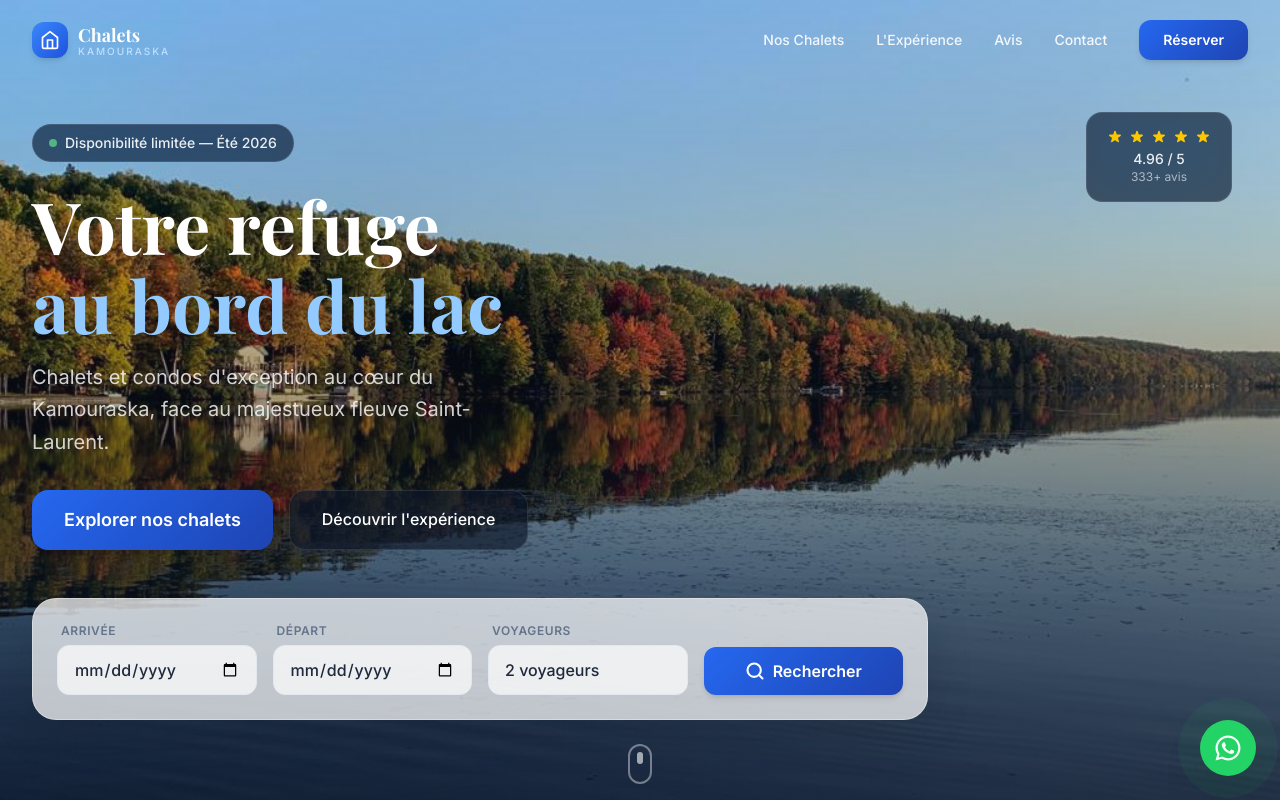
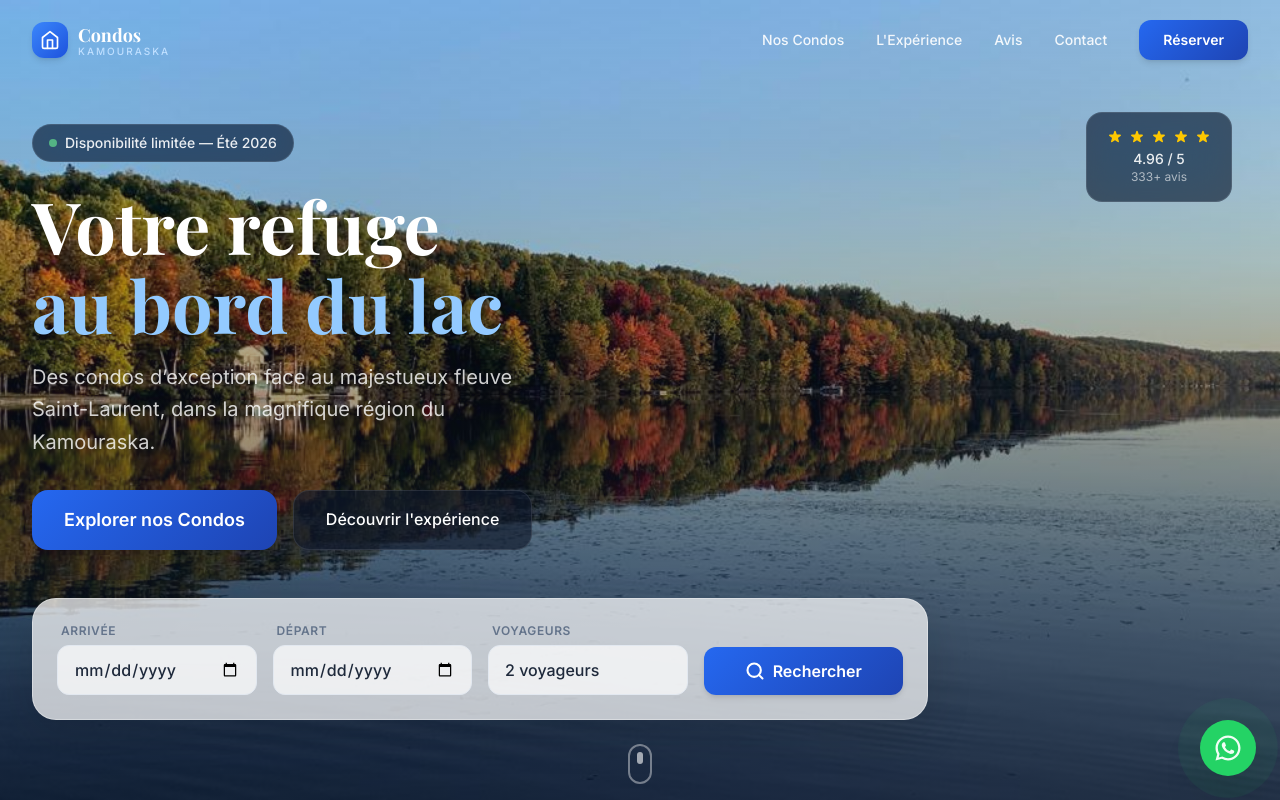
Before and after one commit to lreinaca/rental-platform, a Next.js app in the folder frontend/: page / in a window 1280 px wide. Shown: the top 800 px of the page. Built offline with nearby package versions, Linux system fonts and the light colour scheme; a web font is replaced by a local one.

Commit message:
actualizacion componentes

```diff
--- a/frontend/src/app/globals.css
+++ b/frontend/src/app/globals.css
@@ -1,7 +1,7 @@
 @import "tailwindcss";
 
 /* ============================================================
-   DESIGN SYSTEM — Chalets Kamouraska
+   DESIGN SYSTEM — Condos Kamouraska
    Lake Blue & Modern Scandinavian
    ============================================================ */
 
--- a/frontend/src/app/properties/[id]/page.tsx
+++ b/frontend/src/app/properties/[id]/page.tsx
@@ -14,7 +14,7 @@ export async function generateMetadata({
     const property = await getPropertyById(id);
     if (!property) return { title: "Propriété non trouvée" };
     return {
-        title: `${property.name} — Chalets Kamouraska`,
+        title: `${property.name} — Condos Kamouraska`,
         description: property.shortDescription,
     };
 }
--- a/frontend/src/app/properties/page.tsx
+++ b/frontend/src/app/properties/page.tsx
@@ -4,9 +4,9 @@ import Image from "next/image";
 import { Metadata } from "next";
 
 export const metadata: Metadata = {
-    title: "Nos Propriétés — Chalets Kamouraska",
+    title: "Nos Propriétés — Condos Kamouraska",
     description:
-        "Explorez notre collection de chalets et condos haut de gamme au bord du fleuve Saint-Laurent à Kamouraska, Québec.",
+        "Explorez notre collection de Condos et condos haut de gamme au bord du fleuve Saint-Laurent à Kamouraska, Québec.",
 };
 
 export default async function PropertiesPage() {
@@ -18,7 +18,7 @@ export default async function PropertiesPage() {
             <div className="relative h-64 lg:h-80 overflow-hidden">
                 <Image
                     src="/images/aerial-property.png"
-                    alt="Vue aérienne du domaine Chalets Kamouraska"
+                    alt="Vue aérienne du domaine Condos Kamouraska"
                     fill
                     className="object-cover"
                     sizes="100vw"
--- a/frontend/src/components/CTASection.tsx
+++ b/frontend/src/components/CTASection.tsx
@@ -8,7 +8,7 @@ export default function CTASection() {
             <div className="absolute inset-0">
                 <Image
                     src="/images/aerial-property.png"
-                    alt="Vue aérienne du domaine Chalets Kamouraska"
+                    alt="Vue aérienne du domaine Condos Kamouraska"
                     fill
                     className="object-cover"
                     sizes="100vw"
--- a/frontend/src/components/Footer.tsx
+++ b/frontend/src/components/Footer.tsx
@@ -28,7 +28,7 @@ export default function Footer() {
                             </div>
                             <div>
                                 <span className="font-serif font-bold text-lg text-white block leading-tight">
-                                    Chalets
+                                    Condos
                                 </span>
                                 <span className="text-[10px] font-medium tracking-[0.2em] uppercase text-lake-400 leading-none">
                                     Kamouraska
@@ -36,7 +36,7 @@ export default function Footer() {
                             </div>
                         </div>
                         <p className="text-slate-400 text-sm leading-relaxed mb-6 max-w-xs">
-                            Découvrez le charme du Kamouraska dans nos chalets et condos
+                            Découvrez le charme du Kamouraska dans nos Condos et condos
                             haut de gamme, au bord du fleuve Saint-Laurent.
                         </p>
                         <div className="flex gap-3">
@@ -81,7 +81,7 @@ export default function Footer() {
                         </h4>
                         <ul className="space-y-3">
                             {[
-                                { href: "/properties", label: "Tous les chalets" },
+                                { href: "/properties", label: "Tous les Condos" },
                                 { href: "/#experience", label: "L'expérience" },
                                 { href: "/#reviews", label: "Avis clients" },
                                 { href: "/#contact", label: "Nous contacter" },
@@ -199,7 +199,7 @@ export default function Footer() {
                                     <polyline points="22,6 12,13 2,6" />
                                 </svg>
                                 <span className="text-slate-400 text-sm">
-                                    info@chaletskamouraska.ca
+                                    info@Condoskamouraska.ca
                                 </span>
                             </div>
                         </div>
@@ -209,7 +209,7 @@ export default function Footer() {
                 {/* Bottom Bar */}
                 <div className="mt-16 pt-8 border-t border-slate-800 flex flex-col sm:flex-row items-center justify-between gap-4">
                     <p className="text-slate-500 text-sm">
-                        © {new Date().getFullYear()} Chalets Kamouraska. Tous droits
+                        © {new Date().getFullYear()} Condos Kamouraska. Tous droits
                         réservés.
                     </p>
                     <p className="text-slate-600 text-xs">
--- a/frontend/src/components/HeroSection.tsx
+++ b/frontend/src/components/HeroSection.tsx
@@ -15,7 +15,7 @@ export default function HeroSection() {
             <div className="absolute inset-0">
                 <Image
                     src="/images/hero-chalet.jpeg"
-                    alt="Chalets Kamouraska — Lakefront luxury on the St. Lawrence"
+                    alt="Condos Kamouraska — Lakefront luxury on the St. Lawrence"
                     fill
                     className="object-cover"
                     priority
@@ -64,8 +64,7 @@ export default function HeroSection() {
 
                     {/* Subtitle */}
                     <p className="text-white/80 text-lg sm:text-xl max-w-lg mb-8 animate-fade-in-up opacity-0 stagger-2 leading-relaxed">
-                        Chalets et condos d&apos;exception au cœur du Kamouraska, face
-                        au majestueux fleuve Saint-Laurent.
+                        Des condos d’exception face au majestueux fleuve Saint-Laurent, dans la magnifique région du Kamouraska.
                     </p>
 
                     {/* CTA Buttons */}
@@ -75,7 +74,7 @@ export default function HeroSection() {
                             id="hero-explore-btn"
                             className="gradient-cta text-white font-semibold px-8 py-4 rounded-2xl text-center shadow-lg hover:shadow-xl transition-all duration-300 hover:-translate-y-0.5 text-lg"
                         >
-                            Explorer nos chalets
+                            Explorer nos Condos
                         </Link>
                         <a
                             href="#experience"
--- a/frontend/src/components/Navbar.tsx
+++ b/frontend/src/components/Navbar.tsx
@@ -46,7 +46,7 @@ export default function Navbar() {
                                 scrolled ? "text-slate-900" : "text-white"
                             }`}
                         >
-                            Chalets
+                            Condos
                         </span>
                         <span
                             className={`text-[10px] font-medium tracking-[0.2em] uppercase leading-none transition-colors duration-300 ${
@@ -61,7 +61,7 @@ export default function Navbar() {
                 {/* Desktop Nav */}
                 <div className="hidden md:flex items-center gap-8">
                     {[
-                        { href: "/#properties", label: "Nos Chalets" },
+                        { href: "/#properties", label: "Nos Condos" },
                         { href: "/experience", label: "L'Expérience" },
                         { href: "/#reviews", label: "Avis" },
                         { href: "/#contact", label: "Contact" },
@@ -129,7 +129,7 @@ export default function Navbar() {
             >
                 <div className="glass mx-4 mt-3 rounded-2xl p-4 shadow-[var(--shadow-elevated)]">
                     {[
-                        { href: "/#properties", label: "Nos Chalets" },
+                        { href: "/#properties", label: "Nos Condos" },
                         { href: "/experience", label: "L'Expérience" },
                         { href: "/#reviews", label: "Avis" },
                         { href: "/#contact", label: "Contact" },
--- a/frontend/src/components/WhatsAppButton.tsx
+++ b/frontend/src/components/WhatsAppButton.tsx
@@ -4,7 +4,7 @@ import { useState, useEffect } from "react";
 
 const WHATSAPP_NUMBER = "15147422293";
 const WHATSAPP_MESSAGE = encodeURIComponent(
-    "Bonjour, je souhaiterais obtenir plus d’informations concernant les condos/chalets à Kamouraska.");
+    "Bonjour, je souhaiterais obtenir plus d’informations concernant les condos/Condos à Kamouraska.");
 const WHATSAPP_URL = `https://wa.me/${WHATSAPP_NUMBER}?text=${WHATSAPP_MESSAGE}`;
 
 export default function WhatsAppButton() {
```
Also changed, not shown: frontend/src/app/layout.tsx (+5 -5 lines).
